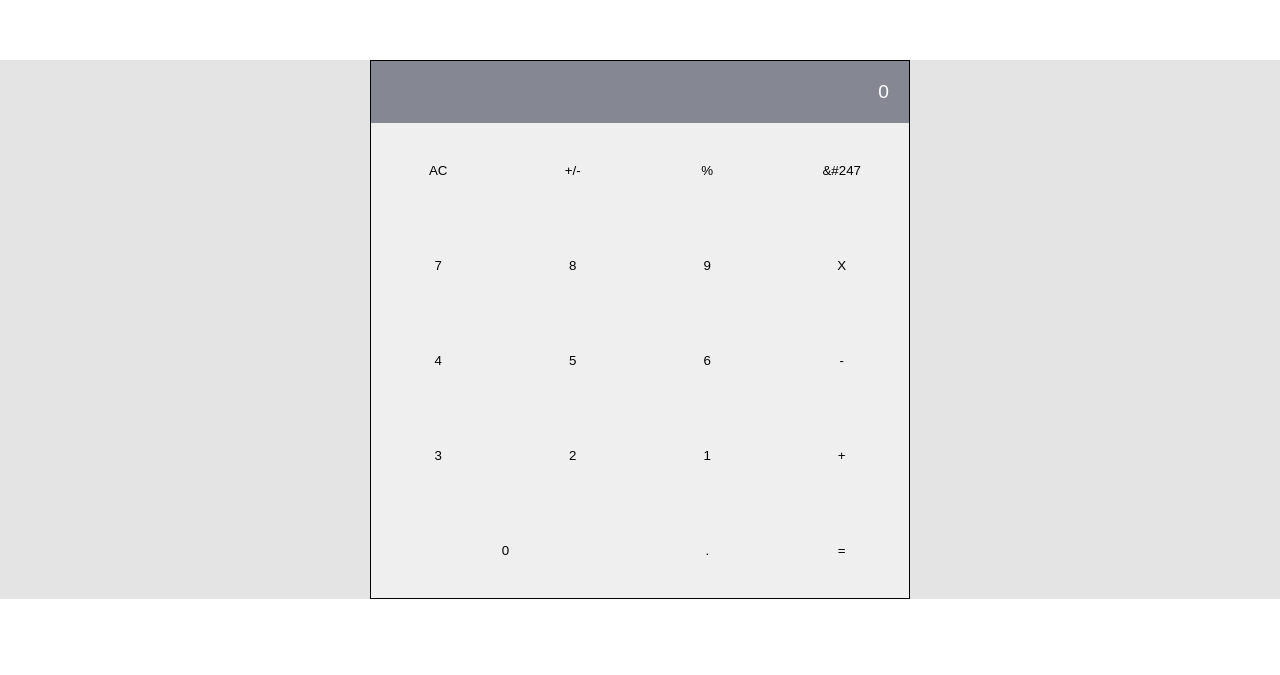
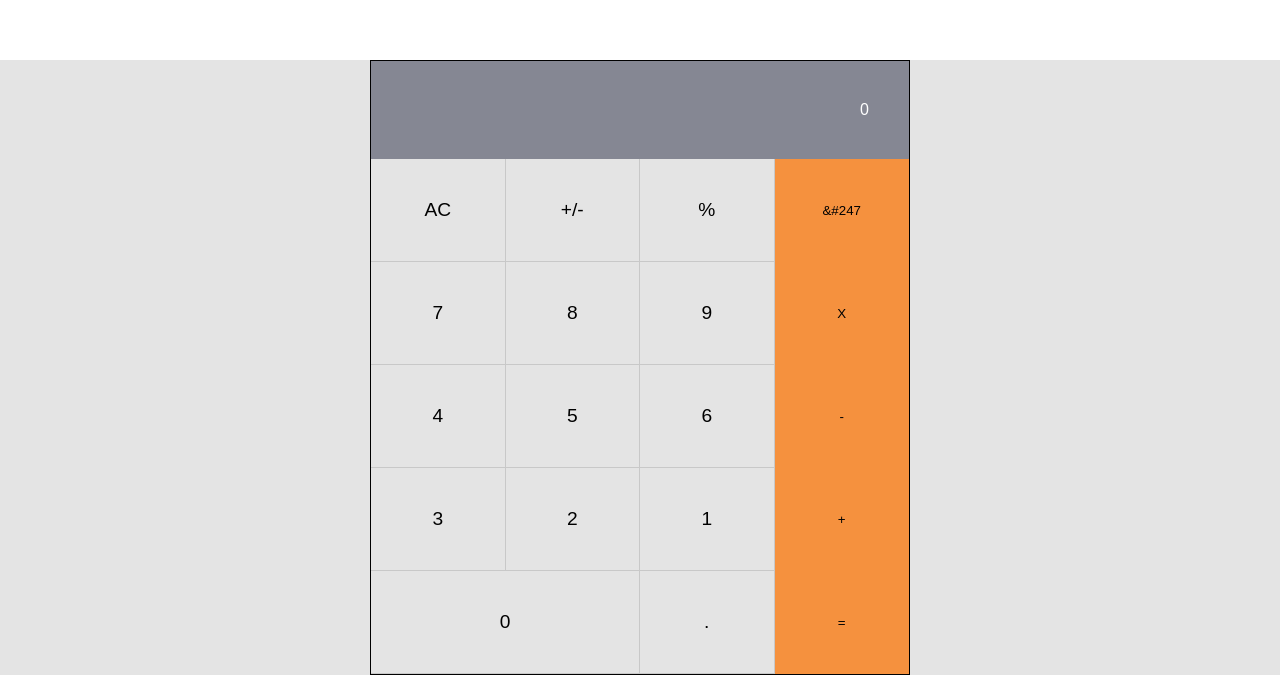
Before and after one commit to felixDev22/math-app1, a React (Create React App) app: page / in a window 1280 px wide. Shown: the part 580-1255 px from the top of the page. Before the commit the page ends 1179 px from the top, so only its background shows below. Built offline with nearby package versions, Linux system fonts and the light colour scheme.

Commit message:
Move row , btn to cal css and Add btn-2 class

```diff
--- a/src/App.css
+++ b/src/App.css
@@ -15,17 +15,3 @@
   flex-direction: column;
   align-items: center;
 }
-
-.row {
-  display: grid;
-  grid-template-columns: 1fr 1fr 1fr 1fr;
-}
-
-.row2 {
-  display: grid;
-  grid-template-columns: 2fr 1fr 1fr;
-}
-
-.btn {
-  padding: 40px;
-}
--- a/src/components/calculator.css
+++ b/src/components/calculator.css
@@ -16,9 +16,31 @@
 
 .cal-input {
   width: 100%;
-  padding: 20px;
+  padding: 40px;
   background: var(--input-color);
   text-align: right;
-  font-size: 1.2rem;
+  font-size: 1rem;
   color: var(--text2);
 }
+
+.row {
+  display: grid;
+  grid-template-columns: 1fr 1fr 1fr 1fr;
+}
+
+.row2 {
+  display: grid;
+  grid-template-columns: 2fr 1fr 1fr;
+}
+
+.btn {
+  padding: 40px;
+  background-color: #e4e4e4;
+  font-size: 1.2rem;
+  border-right: 1.5px solid var(--grey2);
+  border-bottom: 1.5px solid var(--grey2);
+}
+
+.btn-2 {
+  background-color: var(--orange-color);
+}
--- a/src/components/calculator.js
+++ b/src/components/calculator.js
@@ -23,30 +23,30 @@ export default class Calculator extends React.Component {
               <button className='btn'>AC</button>
               <button className='btn'>+/-</button>
               <button className='btn'>%</button>
-              <button className='btn'>&#247</button>
+              <button className='btn-2'>&#247</button>
             </li>
             <li className='row'>
               <button className='btn'>7</button>
               <button className='btn'>8</button>
               <button className='btn'>9</button>
-              <button className='btn'>X</button>
+              <button className='btn-2'>X</button>
             </li>
             <li className='row'>
               <button className='btn'>4</button>
               <button className='btn'>5</button>
               <button className='btn'>6</button>
-              <button className='btn'>-</button>
+              <button className='btn-2'>-</button>
             </li>
             <li className='row'>
               <button className='btn'>3</button>
               <button className='btn'>2</button>
               <button className='btn'>1</button>
-              <button className='btn'>+</button>
+              <button className='btn-2'>+</button>
             </li>
             <li className='row2'>
               <button className='btn'>0</button>
               <button className='btn'>.</button>
-              <button className='btn'>=</button>
+              <button className='btn-2'>=</button>
             </li>
           </ul>
         </div>
```
